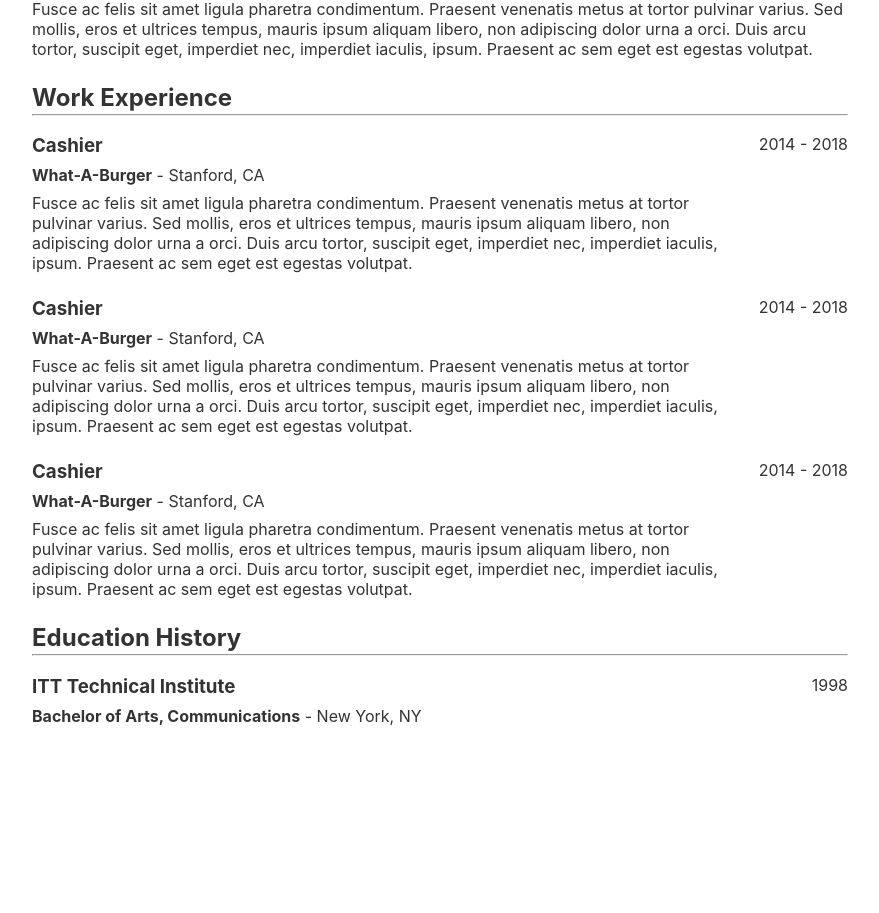
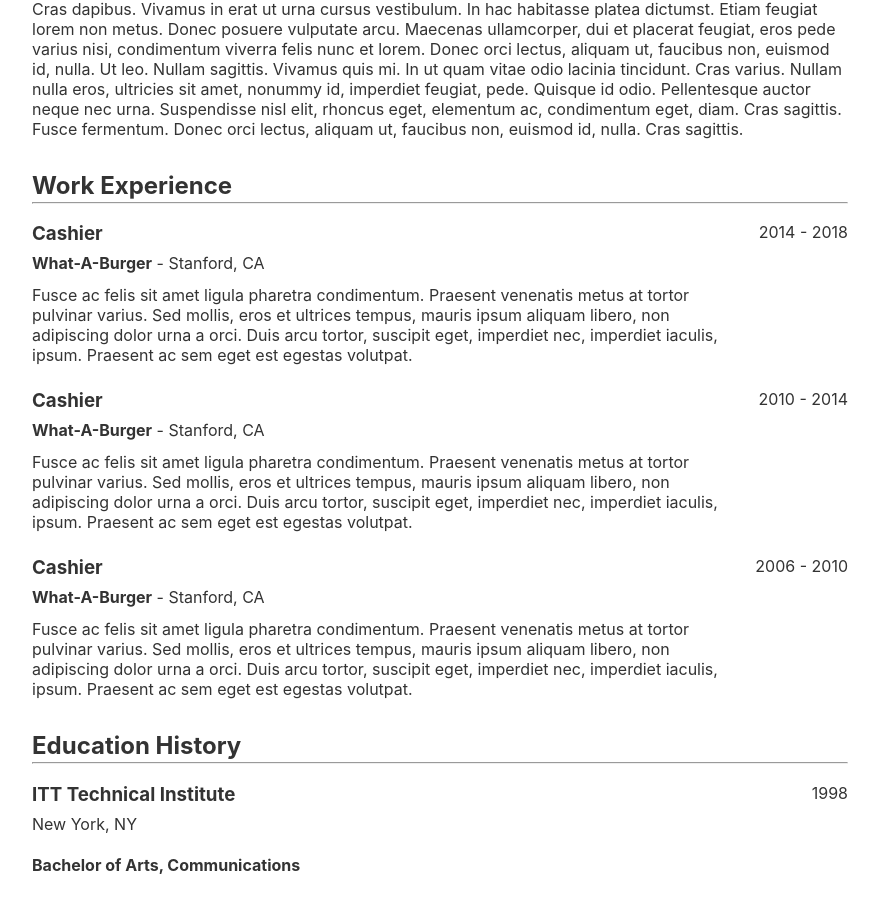
Before and after one commit to ZachGraceffa/resume-builder, a Svelte app: page / in a window 1280 px wide. Shown: the part 261-1174 px from the top of the page, without its empty margins (40-919 px from the left). Built offline with nearby package versions, Linux system fonts and the light colour scheme.

Commit message:
Updated resume styling and updated dummy content

```diff
--- a/public/resumes/john-doe.json
+++ b/public/resumes/john-doe.json
@@ -3,7 +3,7 @@
     "email": "johndoe@email.com",
     "phone": "123-456-7890",
     "website": "johndoe.com",
-    "bio" : "Fusce ac felis sit amet ligula pharetra condimentum. Praesent venenatis metus at tortor pulvinar varius. Sed mollis, eros et ultrices tempus, mauris ipsum aliquam libero, non adipiscing dolor urna a orci. Duis arcu tortor, suscipit eget, imperdiet nec, imperdiet iaculis, ipsum. Praesent ac sem eget est egestas volutpat.",
+    "bio" : "Cras dapibus. Vivamus in erat ut urna cursus vestibulum. In hac habitasse platea dictumst. Etiam feugiat lorem non metus. Donec posuere vulputate arcu. Maecenas ullamcorper, dui et placerat feugiat, eros pede varius nisi, condimentum viverra felis nunc et lorem. Donec orci lectus, aliquam ut, faucibus non, euismod id, nulla. Ut leo. Nullam sagittis. Vivamus quis mi. In ut quam vitae odio lacinia tincidunt. Cras varius. Nullam nulla eros, ultricies sit amet, nonummy id, imperdiet feugiat, pede. Quisque id odio. Pellentesque auctor neque nec urna. Suspendisse nisl elit, rhoncus eget, elementum ac, condimentum eget, diam. Cras sagittis. Fusce fermentum. Donec orci lectus, aliquam ut, faucibus non, euismod id, nulla. Cras sagittis.",
     "jobs": [{
         "title": "Cashier",
         "organization": "What-A-Burger",
@@ -15,14 +15,14 @@
         "title": "Cashier",
         "organization": "What-A-Burger",
         "location": "Stanford, CA",
-        "duration": "2014 - 2018",
+        "duration": "2010 - 2014",
         "description": "Fusce ac felis sit amet ligula pharetra condimentum. Praesent venenatis metus at tortor pulvinar varius. Sed mollis, eros et ultrices tempus, mauris ipsum aliquam libero, non adipiscing dolor urna a orci. Duis arcu tortor, suscipit eget, imperdiet nec, imperdiet iaculis, ipsum. Praesent ac sem eget est egestas volutpat."
     },
     {
         "title": "Cashier",
         "organization": "What-A-Burger",
         "location": "Stanford, CA",
-        "duration": "2014 - 2018",
+        "duration": "2006 - 2010",
         "description": "Fusce ac felis sit amet ligula pharetra condimentum. Praesent venenatis metus at tortor pulvinar varius. Sed mollis, eros et ultrices tempus, mauris ipsum aliquam libero, non adipiscing dolor urna a orci. Duis arcu tortor, suscipit eget, imperdiet nec, imperdiet iaculis, ipsum. Praesent ac sem eget est egestas volutpat."
     }],
     "education":[{
--- a/src/components/BaseResume.svelte
+++ b/src/components/BaseResume.svelte
@@ -21,14 +21,16 @@
     </header>
     <main>
         {#if resumeData.bio }
+        <section>
             <h2>Bio</h2>
             <hr />
             <p class='description'>{resumeData.bio}</p>
+        </section>
         {/if}
         {#if resumeData.jobs }
+        <section>
             <h2>Work Experience</h2>
             <hr />
-        {/if}
             {#each resumeData.jobs as job}
             <div class='rel'>
                 <h3>{job.title}</h3>
@@ -37,17 +39,22 @@
                 <p class='description description-work'>{job.description}</p>
             </div>
             {/each}
+        </section>
+        {/if}
         {#if resumeData.education }
+        <section>
             <h2>Education History</h2>
             <hr />
-        {/if}
             {#each resumeData.education as institution}
             <div class='rel'>
                 <h3>{institution.name}</h3>
-            <h4>{institution.degree}</h4> - <span>{institution.location}</span>
+                <span>{institution.location}</span>
                 <span class='abs-tr'>{institution.year}</span>
+                <h4 class='block'>{institution.degree}</h4>
             </div>
             {/each}
+        </section>
+        {/if}
     </main>
     {/if}
 </article>
@@ -69,8 +76,14 @@
     h4 {
         display: inline;
     }
+    h4.block {
+        display: block;
+    }
     header > div > p {
         margin: 0;
+    }
+    section {
+        margin-bottom: 32px;
     }
     .rel {
         position: relative;
@@ -82,7 +95,7 @@
         text-align: right;
     }
     .description {
-        margin: 8px 0 24px;
+        margin: 12px 0 24px;
     }
     .description-work {
         width: 85%;
```
Also changed, not shown: public/build/bundle.css, public/build/bundle.js, 2 other files (tests, documents, lock files or other folders). Lines whose indentation alone changed are shown as unchanged.
